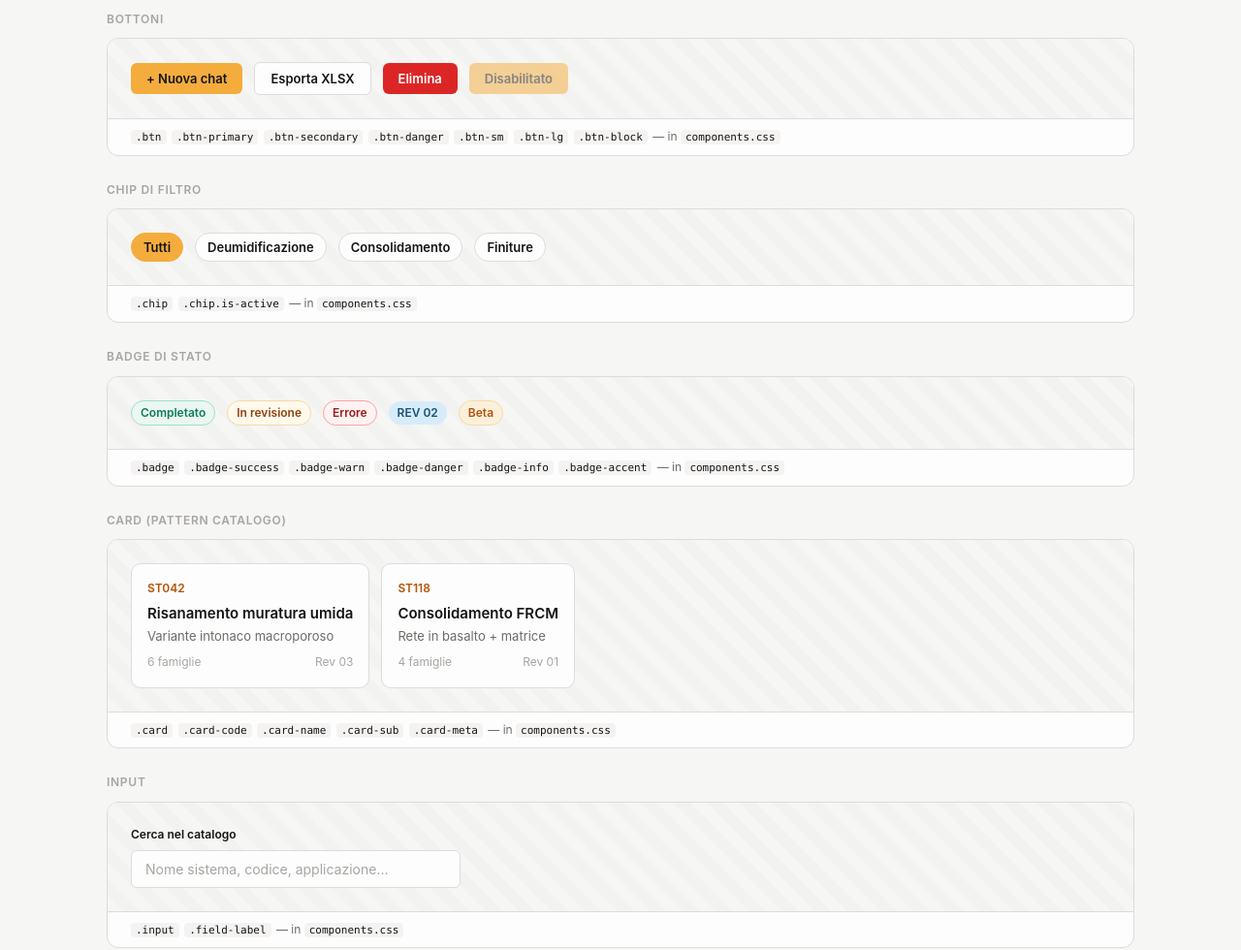
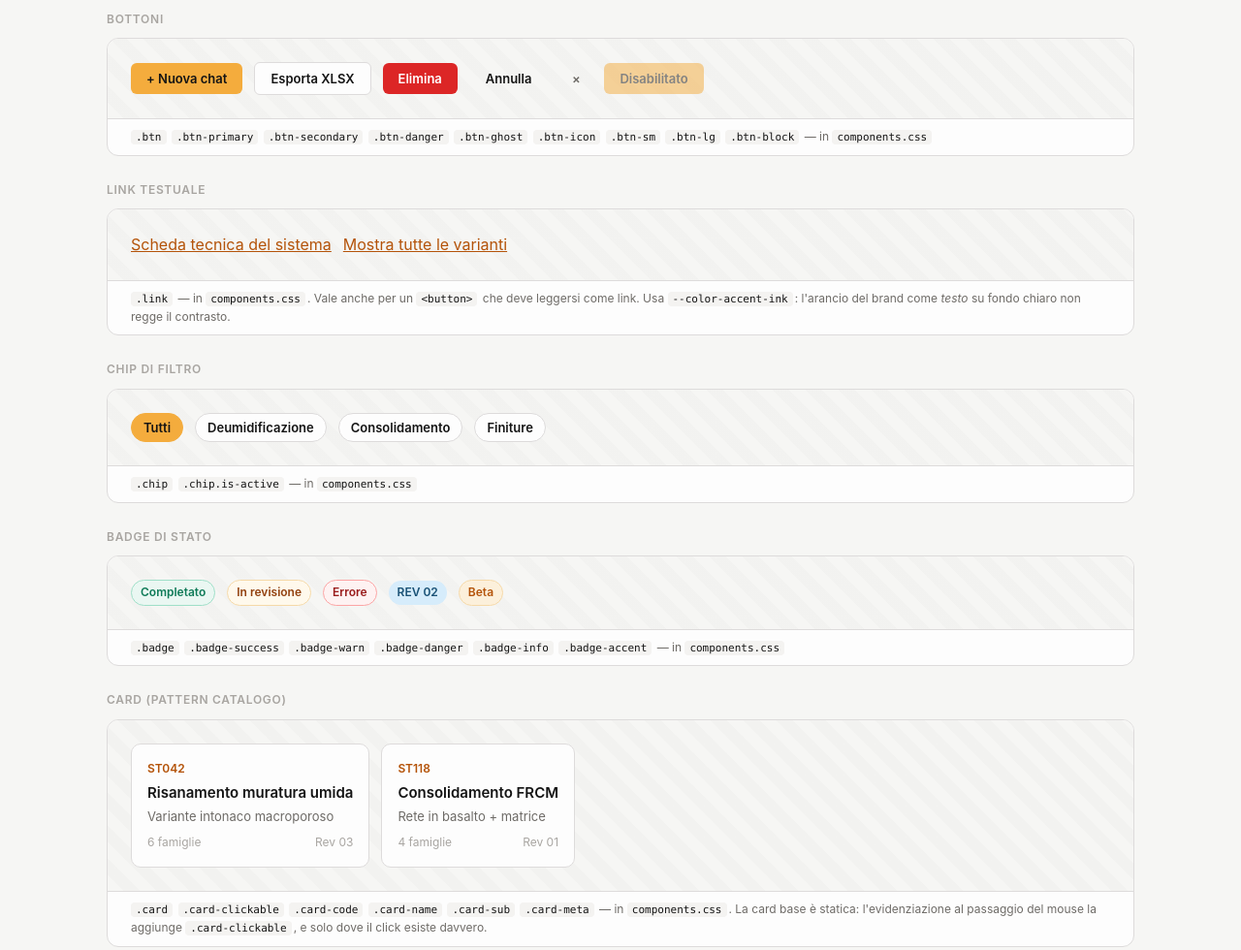
Before and after one commit to tassullo/tassullo-design-system, a website: page styleguide.html in a window 1280 px wide. Shown: the part 2920-3900 px from the top of the page at 97% size. Drawn offline with Linux system fonts and the light colour scheme.

Commit message:
v1.3.0: le tre ricette che mancavano, e la card smette di fingersi cliccabile
Riordinando l'inventario delle varianti di Studio è emerso che quasi
nessuna era un capriccio: erano ricette che il pacchetto non aveva,
reinventate una pagina alla volta. Aggiungerle riduce le eccezioni
molto più che classificarle meglio.

- .btn-ghost — azione terziaria senza fondo né bordo. Studio ne aveva
  7 versioni locali; il pacchetto non ne aveva nessuna.
- .btn-icon — bottone quadrato di sola icona (chiusure di modale, menu
  di riga): 11 varianti in Studio. Vuole un aria-label, perché senza
  testo visibile lo screen reader non ha altro da leggere.
- .link — un <a> o un <button> che deve leggersi come link. È la ricetta
  che vale di più: usa --color-accent-ink e non --color-accent, perché
  l'arancio del brand come TESTO su fondo chiaro sta sotto 2:1. In
  Studio c'erano ~25 varianti locali e nove fallivano il contrasto
  esattamente così. Ora la ricetta giusta è anche la più comoda: 4.64:1.

- .card perde l'hover, che passa a .card-clickable. L'avevo messo sulla
  base copiandolo dalla demo del catalogo, dove la card era cliccabile:
  ma la maggior parte delle card è un contenitore statico, e un rilievo
  al passaggio del mouse promette un click che non esiste.

INTEGRAZIONE.md: il nome di una classe dice la funzione, non l'aspetto.
.badge è un'etichetta che si legge, .chip un filtro che si clicca —
chiamare "chip" una targhetta statica è ciò che ha prodotto 23
riscritture in Studio.

Co-Authored-By: Claude Opus 5 <noreply@anthropic.com>

```diff
--- a/components.css
+++ b/components.css
@@ -1,5 +1,5 @@
 /* ════════════════════════════════════════════════════════════════
-   TASSULLO DESIGN SYSTEM — components.css (v1.2.2)
+   TASSULLO DESIGN SYSTEM — components.css (v1.3.0)
    Layer dei componenti ricorrenti, costruito SOLO sui token di
    theme.css. È la seconda metà della fonte unica: theme.css dice
    "di che colore", questo file dice "che forma ha un bottone".
@@ -85,6 +85,34 @@
   background: var(--color-danger-hover);
 }
 
+/* Azione terziaria: nessun fondo, nessun bordo. Senza questa ricetta ogni
+   pagina si inventava il proprio "ghost" — in Studio ce n'erano 7. */
+.btn-ghost {
+  background: transparent;
+  color: var(--color-text);
+  border: 1px solid transparent;
+}
+.btn-ghost:not(:disabled):hover {
+  background: var(--color-surface-3);
+}
+
+/* Bottone di sola icona, quadrato: chiusure di modale, menu di riga.
+   Serve un'etichetta accessibile (aria-label): senza testo visibile
+   lo screen reader non ha altro da leggere. */
+.btn-icon {
+  padding: 0;
+  width: 34px;
+  height: 34px;
+  flex-shrink: 0;
+  background: transparent;
+  color: var(--color-text-muted);
+  border: 1px solid transparent;
+}
+.btn-icon:not(:disabled):hover {
+  background: var(--color-surface-3);
+  color: var(--color-text);
+}
+
 .btn-block {
   display: flex;
   width: 100%;
@@ -163,6 +191,30 @@
   color: var(--color-text);
 }
 
+/* ── Link testuale ──────────────────────────────────────────── */
+/* Vale sia per <a> sia per un <button> che deve leggersi come link.
+   Il colore è --color-accent-ink e NON --color-accent: l'arancio del
+   brand come testo su fondo chiaro sta sotto 2:1 di contrasto. In Studio
+   c'erano ~25 varianti locali di questo pattern e nove fallivano il
+   contrasto proprio per quel motivo. */
+.link {
+  background: none;
+  border: none;
+  padding: 0;
+  font: inherit;
+  color: var(--color-accent-ink);
+  text-decoration: underline;
+  cursor: pointer;
+}
+.link:hover {
+  color: var(--color-accent-hover);
+}
+.link:focus-visible {
+  outline: none;
+  box-shadow: var(--focus-ring);
+  border-radius: var(--radius-sm);
+}
+
 /* ── Badge di stato ─────────────────────────────────────────── */
 .badge {
   display: inline-block;
@@ -237,7 +289,13 @@
   padding: var(--space-4);
   transition: border-color var(--transition-fast), box-shadow var(--transition-fast);
 }
-.card:hover {
+/* L'hover NON sta sulla card base: la maggior parte delle card è un
+   contenitore statico e un rilievo al passaggio del mouse promette un
+   click che non esiste. Lo prende solo chi è davvero cliccabile. */
+.card-clickable {
+  cursor: pointer;
+}
+.card-clickable:hover {
   border-color: var(--color-accent);
   box-shadow: var(--shadow-md);
 }
--- a/package.json
+++ b/package.json
@@ -1,6 +1,6 @@
 {
   "name": "@tassullo/theme",
-  "version": "1.2.3",
+  "version": "1.3.0",
   "description": "Design system Tassullo: design token CSS condivisi tra le app dello studio, allineati al sito istituzionale tassullo.it",
   "style": "theme.css",
   "exports": {
--- a/styleguide.html
+++ b/styleguide.html
@@ -222,6 +222,8 @@
   .tds { color: var(--color-text); }
   .tds .card { max-width: 270px; cursor: pointer; }
   .tds .input { max-width: 340px; }
+  /* nello stage flex i link si comprimerebbero a colonna */
+  .tds .link { flex: none; }
 
   /* Sidebar della demo: .sidebar e .sidebar-item vengono da
      components.css, questi sono il contorno (logo, brand, CTA)
@@ -377,9 +379,23 @@
         <button class="btn btn-primary">+ Nuova chat</button>
         <button class="btn btn-secondary">Esporta XLSX</button>
         <button class="btn btn-danger">Elimina</button>
+        <button class="btn btn-ghost">Annulla</button>
+        <button class="btn btn-icon" aria-label="Chiudi">&times;</button>
         <button class="btn btn-primary" disabled>Disabilitato</button>
       </div>
-      <p class="uses"><code>.btn</code> <code>.btn-primary</code> <code>.btn-secondary</code> <code>.btn-danger</code> <code>.btn-sm</code> <code>.btn-lg</code> <code>.btn-block</code> — in <code>components.css</code></p>
+      <p class="uses"><code>.btn</code> <code>.btn-primary</code> <code>.btn-secondary</code> <code>.btn-danger</code> <code>.btn-ghost</code> <code>.btn-icon</code> <code>.btn-sm</code> <code>.btn-lg</code> <code>.btn-block</code> — in <code>components.css</code></p>
+    </div>
+
+    <h3>Link testuale</h3>
+    <div class="demo-block">
+      <div class="demo-stage tds">
+        <a class="link" href="#componenti">Scheda tecnica del sistema</a>
+        <button class="link" type="button">Mostra tutte le varianti</button>
+      </div>
+      <p class="uses"><code>.link</code> — in <code>components.css</code>. Vale anche per un
+      <code>&lt;button&gt;</code> che deve leggersi come link. Usa
+      <code>--color-accent-ink</code>: l'arancio del brand come <em>testo</em> su fondo chiaro
+      non regge il contrasto.</p>
     </div>
 
     <h3>Chip di filtro</h3>
@@ -408,20 +424,22 @@
     <h3>Card (pattern catalogo)</h3>
     <div class="demo-block">
       <div class="demo-stage tds">
-        <div class="card">
+        <div class="card card-clickable">
           <div class="card-code">ST042</div>
           <div class="card-name">Risanamento muratura umida</div>
           <div class="card-sub">Variante intonaco macroporoso</div>
           <div class="card-meta"><span>6 famiglie</span><span>Rev 03</span></div>
         </div>
-        <div class="card">
+        <div class="card card-clickable">
           <div class="card-code">ST118</div>
           <div class="card-name">Consolidamento FRCM</div>
           <div class="card-sub">Rete in basalto + matrice</div>
           <div class="card-meta"><span>4 famiglie</span><span>Rev 01</span></div>
         </div>
       </div>
-      <p class="uses"><code>.card</code> <code>.card-code</code> <code>.card-name</code> <code>.card-sub</code> <code>.card-meta</code> — in <code>components.css</code></p>
+      <p class="uses"><code>.card</code> <code>.card-clickable</code> <code>.card-code</code> <code>.card-name</code> <code>.card-sub</code> <code>.card-meta</code> — in <code>components.css</code>.
+      La card base è statica: l'evidenziazione al passaggio del mouse la aggiunge
+      <code>.card-clickable</code>, e solo dove il click esiste davvero.</p>
     </div>
 
     <h3>Input</h3>
```
Also changed, not shown: INTEGRAZIONE.md (+7 -2 lines).
